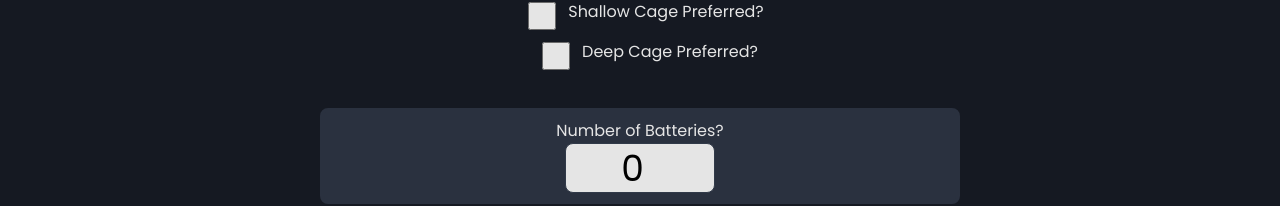
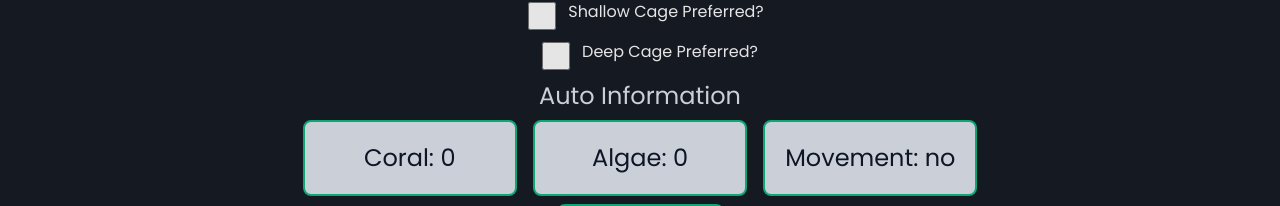
Before and after one commit to ThePotatoArchivist/scouting-app-2025, a React (Vite) app in the folder client/: page /pit in a window 1280 px wide. Shown: the part 594-800 px from the top of the page. Built offline with nearby package versions, Linux system fonts and the light colour scheme; no server answers.

Commit message:
Added buttons for coral n stuff instead of textbox
*still not done, needs add auto

```diff
--- a/client/src/apps/pit/PitApp.tsx
+++ b/client/src/apps/pit/PitApp.tsx
@@ -38,6 +38,10 @@ function PitApp() {
     const [coralPrefChecked, setcoralPrefChecked] = useState(false);
     const [climbShallowPrefChecked, setclimbShallowPrefChecked] = useState(false);
     const [climbDeepPrefChecked, setclimbDeepPrefChecked] = useState(false);
+
+    const [coralAmnt, setCoralAmnt] = useState<number>(0);
+    const [algae, setAlgae] = useState<number>(0);
+    const [movement, setMovement] = useState<boolean>(false);
 
     const [scouterName, setScouterName] = useState('');
     const [robotImage, setRobotImage] = useState('');
@@ -106,6 +110,20 @@ function PitApp() {
     const inputBattery = {
         width: '150px',
         height: '50px',
+    };
+
+    function handleMovement() {
+        if (movement) {
+            setMovement(false);
+        } else {
+            setMovement(true);
+        }
+    };
+    function handleCoral() {
+        setCoralAmnt(coralAmnt+1)
+    };
+    function handleAlgae() {
+        setAlgae(algae+1)
     };
 
     return (
@@ -284,6 +302,16 @@ function PitApp() {
                     </div>
                 </div>
 
+<div className='justify-items-center'>
+    <h2 className='text-2xl text-slate-200'>Auto Information</h2>
+    <div className='grid grid-cols-3'>
+        <button onClick={handleCoral} className='text-slate-900 text-2xl bg-slate-200 flex border-2 border-emerald-500 rounded-lg p-5 justify-items-center justify-center m-2'>Coral: {coralAmnt}</button>
+        <button onClick={handleAlgae} className='text-slate-900 text-2xl bg-slate-200 flex border-2 border-emerald-500 rounded-lg p-5 justify-items-center justify-center m-2'>Algae: {algae}</button>
+        <button onClick={handleMovement} className='text-slate-900 text-2xl bg-slate-200 flex border-2 border-emerald-500 rounded-lg p-5 justify-items-center justify-center m-2'>Movement: {movement? 'yes' : 'no'}</button>
+    </div>
+    <button className='text-slate-900 text-lg bg-green-200 flex border-2 border-emerald-500 rounded-lg px-10 justify-items-center justify-center'>Add Auto</button>
+</div>
+{/* add auto button does nothing rn because i dont remember how to do it */}
                 <div className='mb-8 mt-7 flex items-center justify-center'>
                     <div className='flex h-24 w-2/4 flex-col items-center justify-center rounded-lg border-4 border-[#2f3646] bg-[#2f3646] '>
                         <h1 className='text-center text-white'>
```
